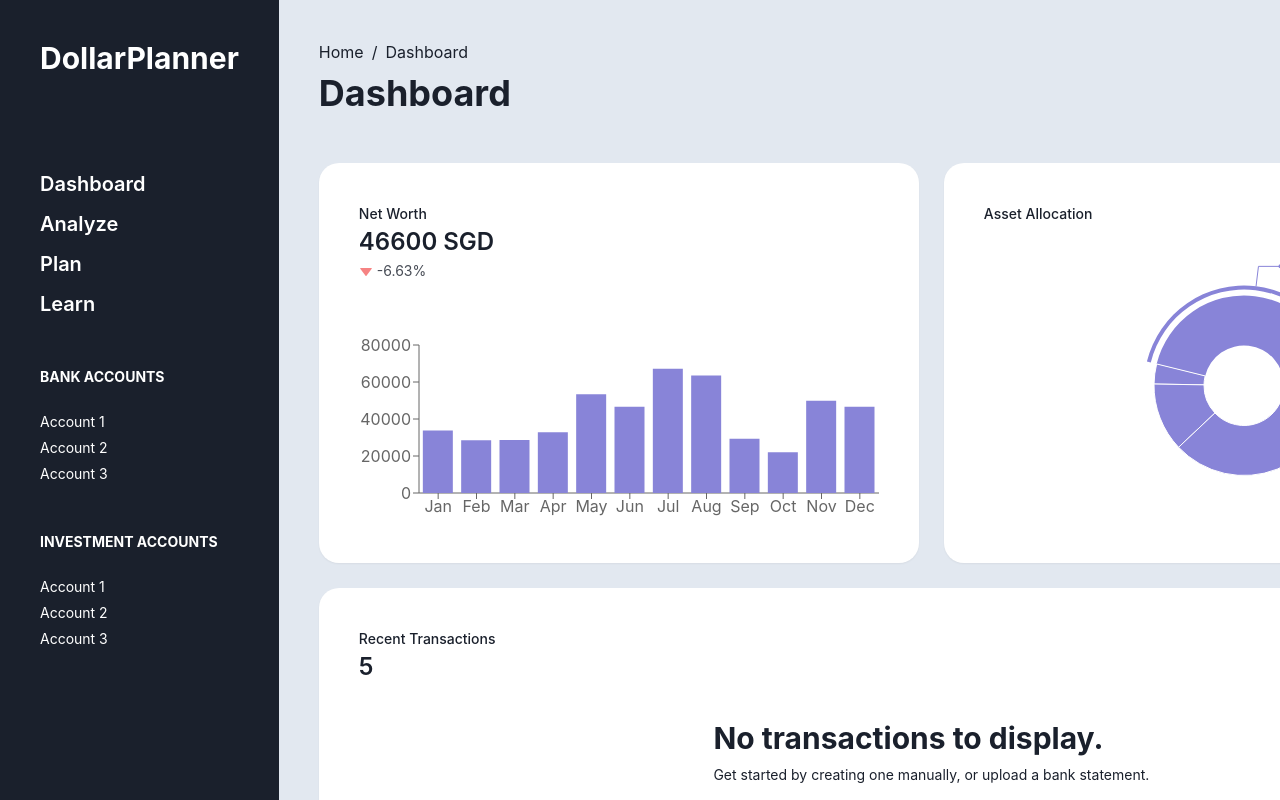
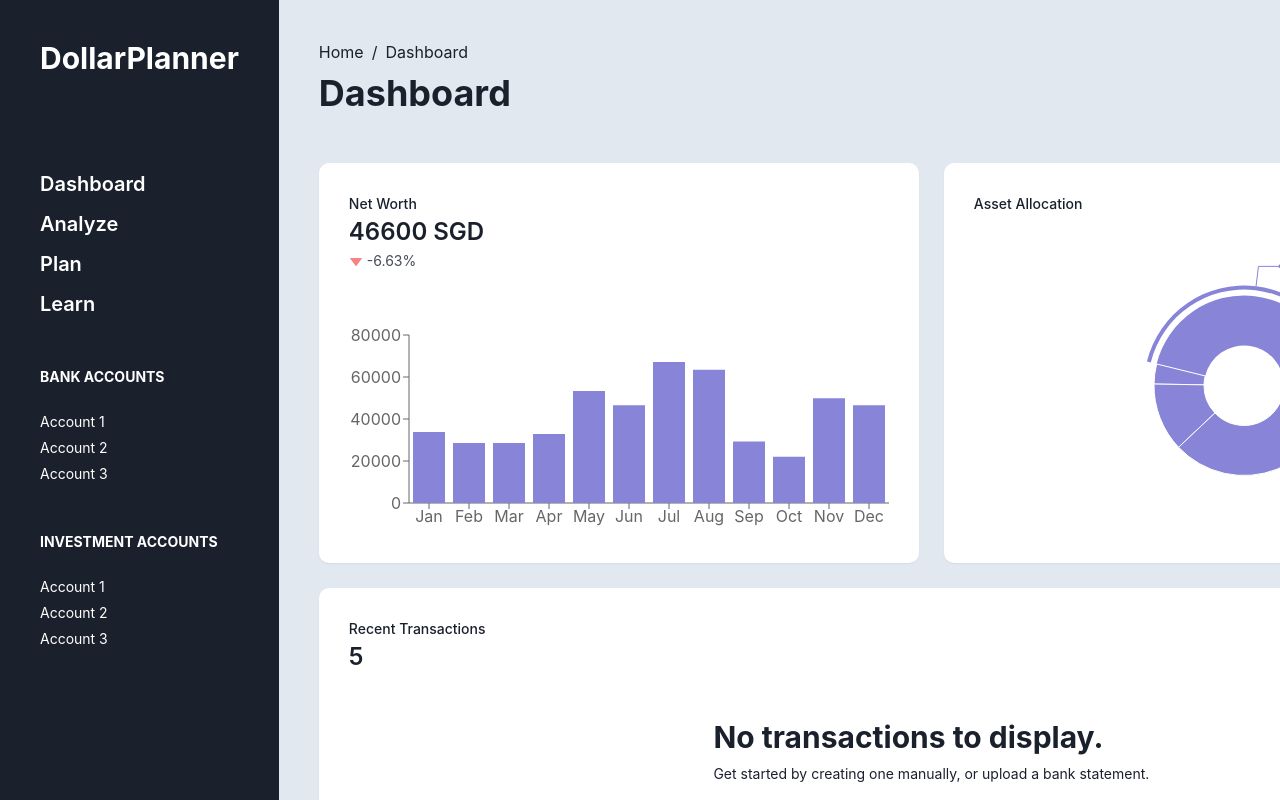
Before and after one commit to project-orbital/frontend, a React (Create React App) app: page /dashboard in a window 1280 px wide. Shown: the top 800 px of the page. Built offline with nearby package versions, Linux system fonts and the light colour scheme.

Commit message:
Reduce border radius and padding

```diff
--- a/src/components/dashboard/Card.js
+++ b/src/components/dashboard/Card.js
@@ -1,7 +1,7 @@
 import {Center, Spacer, Stat, StatHelpText, StatLabel, StatNumber, VStack} from "@chakra-ui/react";
 
 export default function Card(props) {
-    return <VStack minH="400px" minW="600px" h="100%" w="100%" p="40px" align="start" bg="white" borderRadius="20px"
+    return <VStack minH="400px" minW="600px" h="100%" w="100%" p="30px" align="start" bg="white" borderRadius="10px"
                    shadow="sm">
         <Stat>
             <StatLabel>{props.label}</StatLabel>
```
